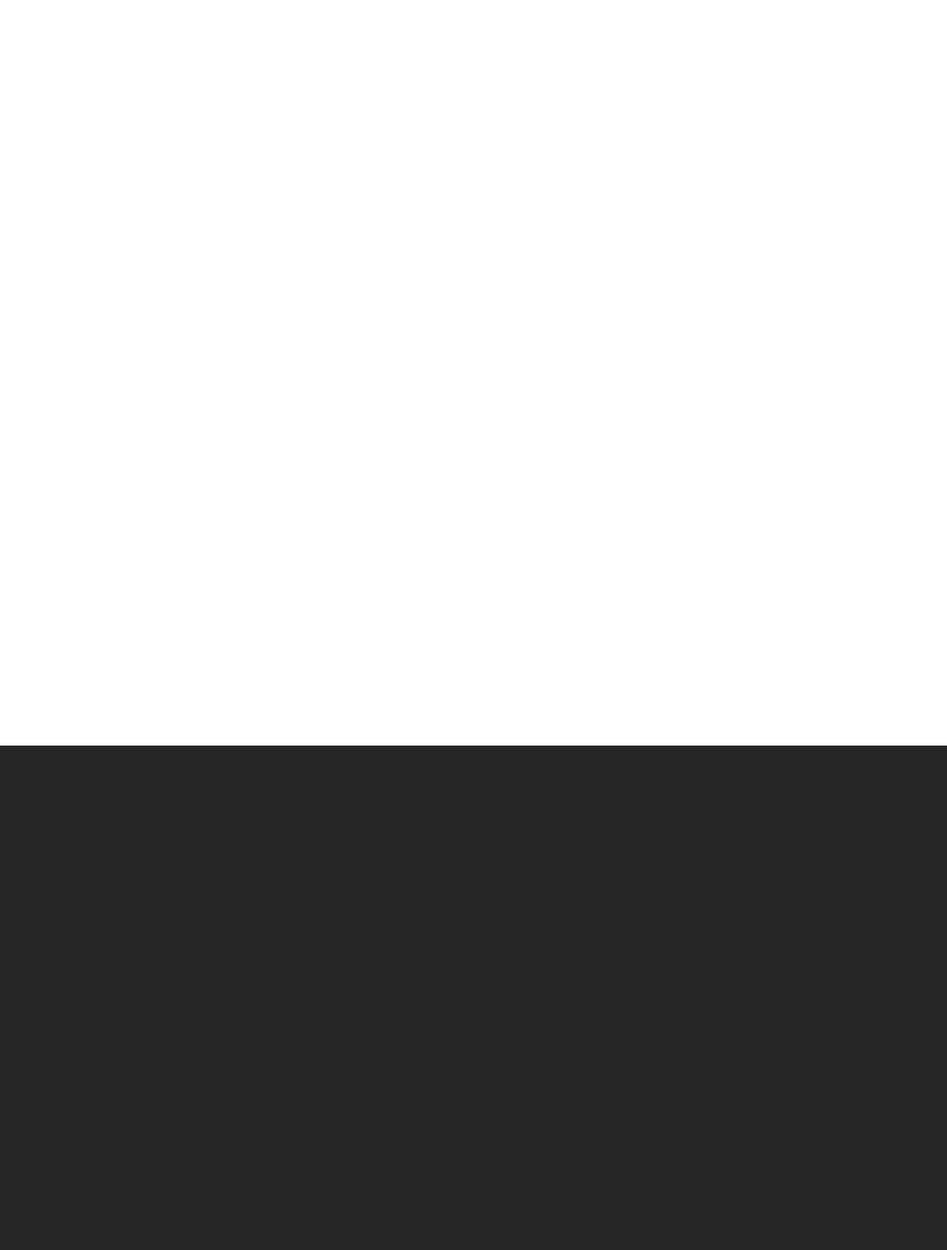
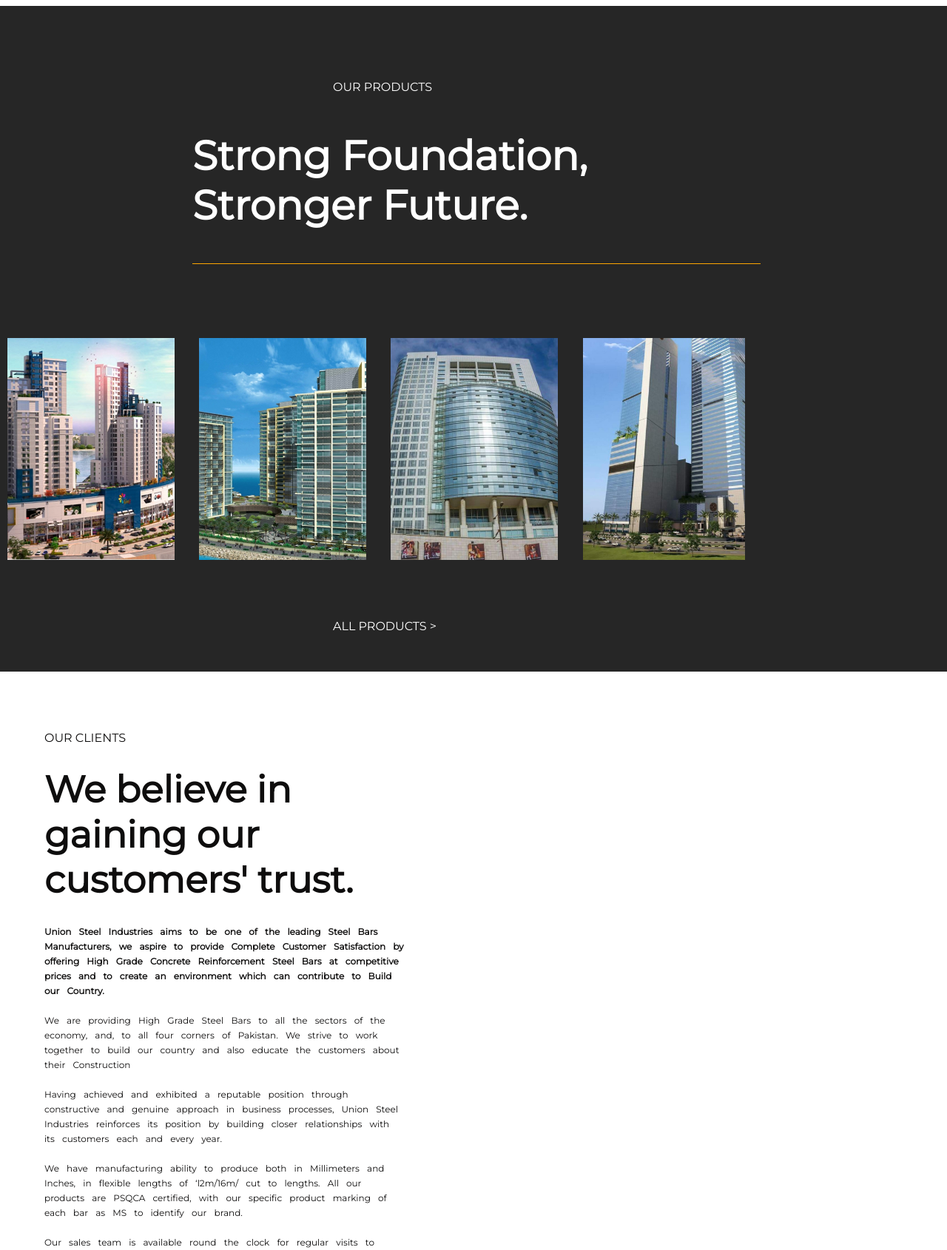
Before and after one commit to Waqasahmed15/union-steel, a plain HTML site: page index.html in a window 1280 px wide. Shown: the part 3140-4830 px from the top of the page at 74% size. Drawn offline with Linux system fonts and the light colour scheme; a web font is replaced by a local one.

Commit message:
fifth addition

```diff
--- a/index.html
+++ b/index.html
@@ -116,7 +116,6 @@
           <div class="text8">
             DEFORM BAR <br />
             <span class="text8a">ASTM A-706 GRADE 60.</span>
-
           </div>
           <div class="text9">
             A-706 without TMT, places upper limits on Yield strength with min
@@ -125,33 +124,78 @@
           </div>
           <button>DETAILS</button>
         </div>
-        <div class="dabbab"><img src="sedhasarya.jpeg" alt="" /><div class="text8">
+        <div class="dabbab">
+          <img src="sedhasarya.jpeg" alt="" />
+          <div class="text8">
             DEFORM BAR <br />
             <span class="text8a">ASTM A-706 GRADE 60.</span>
-
           </div>
           <div class="text9">
             A-706 without TMT, places upper limits on Yield strength with min
             stress ratio of 1.25 , specially designed for earthquake resistance
             structures.
           </div>
-        <button>DETAILS</button></div>
-        <div class="dabbac"><img src="sarya2.jpeg" alt="" /><div class="text8">
+          <button>DETAILS</button>
+        </div>
+        <div class="dabbac">
+          <img src="sarya2.jpeg" alt="" />
+          <div class="text8">
             DEFORM BAR <br />
             <span class="text8a">ASTM A-706 GRADE 60.</span>
-
           </div>
           <div class="text9">
             A-706 without TMT, places upper limits on Yield strength with min
             stress ratio of 1.25 , specially designed for earthquake resistance
             structures.
           </div>
-        <button>DETAILS</button></div>
+          <button>DETAILS</button>
+        </div>
       </div>
     </div>
 
-    <div id="sec7"></div>
-    <div id="sec8"></div>
+    <div id="sec7">
+      <div class="text10">OUR PRODUCTS</div>
+      <div class="text11">
+        Strong Foundation,<br />
+        Stronger Future.
+      </div>
+      <div class="textimg">
+        <div class="img1"><img src="building.jpeg" alt=""></div>
+        <div class="img2"><img src="buil1.jpeg" alt=""></div>
+        <div class="img3"><img src="bi3.jpeg" alt=""></div>
+        <div class="img4"><img src="bi7.jpeg" alt=""></div>
+      </div>
+      <div class="text12">ALL PRODUCTS ></div>
+    </div>
+    <div id="sec8">
+
+      <div class="dabba7">
+        <div class="text13">OUR CLIENTS
+        </div>
+        <div class="text14">We believe in gaining our customers' trust.
+        </div>
+        <div class="text15"><b>Union Steel Industries aims to be one of the leading Steel Bars Manufacturers, we aspire to provide Complete Customer Satisfaction by offering High Grade Concrete Reinforcement Steel Bars at competitive prices and to create an environment which can contribute to Build our Country.</b><br><br>
+
+          We are providing High Grade Steel Bars to all the sectors of the economy, and, to all four corners of Pakistan. We strive to work together to build our country and also educate the customers about their Construction <br><br>
+
+          Having achieved and exhibited a reputable position through constructive and genuine approach in business processes, Union Steel Industries reinforces its position by building closer relationships with its customers each and every year.<br><br>
+
+          We have manufacturing ability to produce both in Millimeters and Inches, in flexible lengths of ‘l2m/16m/ cut to lengths. All our products are PSQCA certified, with our specific product marking of each bar as MS to identify our brand.<br><br>
+
+          Our sales team is available round the clock for regular visits to construction sites for pre and post sales service.<br><br>
+
+          We believe in gaining our customers’ trust, which is essential for long terms relationships.
+
+          </div>
+          <button class="btn5">START NEW PROJECT</button>
+      </div>
+      <div class="dabba8">
+        <div class="ic1"></div>
+        <div class="ic2"></div>
+        <div class="ic3"></div>
+        <div class="ic4"></div>
+      </div>
+    </div>
     <div id="sec9"></div>
     <div id="sec10"></div>
     <div id="sec11"></div>
--- a/style.css
+++ b/style.css
@@ -241,7 +241,7 @@ video {
 
 .sec6 {
   width: 100%;
-  height: 2000px;
+  height: 1000px;
   background-color: #ffffff;
 }
 .alltext1 {
@@ -381,9 +381,9 @@ video {
   height: 120px;
   font-size: 15px;
   margin-left: 17%;
-  margin-top: 13%
+  margin-top: 13%;
 }
-.maindabba .dabbaa button{
+.maindabba .dabbaa button {
   width: 75px;
   height: 27px;
   background-color: transparent;
@@ -393,7 +393,7 @@ video {
   margin-top: 20px;
   border-radius: 5px 5px 5px 5px;
 }
-.maindabba .dabbaa button:hover{
+.maindabba .dabbaa button:hover {
   width: 75px;
   height: 27px;
   color: #f8eded;
@@ -424,9 +424,9 @@ video {
   height: 120px;
   font-size: 15px;
   margin-left: 17%;
-  margin-top: 13%
+  margin-top: 13%;
 }
-.maindabba .dabbab button{
+.maindabba .dabbab button {
   width: 75px;
   height: 27px;
   background-color: transparent;
@@ -436,7 +436,7 @@ video {
   margin-top: 20px;
   border-radius: 5px 5px 5px 5px;
 }
-.maindabba .dabbab button:hover{
+.maindabba .dabbab button:hover {
   width: 75px;
   height: 27px;
   color: #f8eded;
@@ -467,9 +467,9 @@ video {
   height: 120px;
   font-size: 15px;
   margin-left: 17%;
-  margin-top: 13%
+  margin-top: 13%;
 }
-.maindabba .dabbac button{
+.maindabba .dabbac button {
   width: 75px;
   height: 27px;
   background-color: transparent;
@@ -479,7 +479,7 @@ video {
   margin-top: 20px;
   border-radius: 5px 5px 5px 5px;
 }
-.maindabba .dabbac button:hover{
+.maindabba .dabbac button:hover {
   width: 75px;
   height: 27px;
   color: #f8eded;
@@ -495,12 +495,125 @@ video {
   width: 100%;
   height: 900px;
   background-color: #262626;
+  color: white;
+  font-family: montserrat;
+  align-items: center;
 }
+.text10 {
+  margin-left: 450px;
+  font-size: 16px;
+  padding-top: 100px;
+  font-family: montserrat;
+}
+.text11 {
+  width: 60%;
+  margin-left: 260px;
+  font-size: 55px;
+  padding-top: 50px;
+  padding-bottom: 45px;
+  font-weight: 900;
+  border-bottom: 1px solid #ffa600;
+}
+.textimg {
+  width: 997px;
+  height: 300px;
+
+  margin-left: 10px;
+  margin-top: 100px;
+  display: flex;
+  justify-content: space-between;
+  object-fit: cover;
+  overflow: hidden;
+}
+.img1,
+.img2,
+.img3,
+.img4 {
+  width: 22%;
+  height: 300px;
+  display: flex;
+}
+
+.img1:hover,
+.img2:hover,
+.img3:hover,
+.img4:hover {
+  width: 18%;
+  height: 250px;
+  display: flex;
+  transition: 2s;
+}
+.text12 {
+  margin-left: 450px;
+  font-size: 16px;
+  padding-top: 80px;
+  color: #fff;
+  text-decoration: none;
+  cursor: pointer;
+}
+
 #sec8 {
   width: 100%;
+  height: 1300px;
+  background-color: #ffffff;
+  display: flex;
+}
+
+.dabba7 {
+  width: 40%;
   height: 900px;
-  background-color: #ffffff;
+  font-family: montserrat;
+  margin-left: 60px;
+  background-size: cover;
 }
+.text13 {
+  font-size: 16px;
+  padding-top: 80px;
+  font-family: montserrat;
+  color: #0e0d0d;
+}
+.text14 {
+  font-size: 50px;
+  padding-top: 30px;
+  font-family: montserrat;
+  color: #0e0d0d;
+  font-weight: 1000;
+}
+
+.text15 {
+  font-size: 12px;
+  padding-top: 30px;
+  font-family: montserrat;
+  color: #0e0d0d;
+  line-height: 20px;
+  word-spacing: 7px;
+  justify-content: justify;
+}
+
+.btn5 {
+  width: 160px;
+  height: 40px;
+  background-color: #ffa600;
+  color: white;
+  border: none;
+  font-size: small;
+  margin-top: 30px;
+}
+.btn5:hover {
+  width: 160px;
+  height: 40px;
+  background-color: white;
+  color: #0e0d0d;
+  border: 1px solid #0e0d0d;
+  font-size: small;
+  margin-top: 30px;
+}
+.dabba8 {
+  width: 60%;
+  height: 900px;
+  /* border: 1px solid black; */
+}
+
 #sec9 {
   width: 100%;
   height: 600px;
```
Lines whose indentation alone changed are shown as unchanged.
